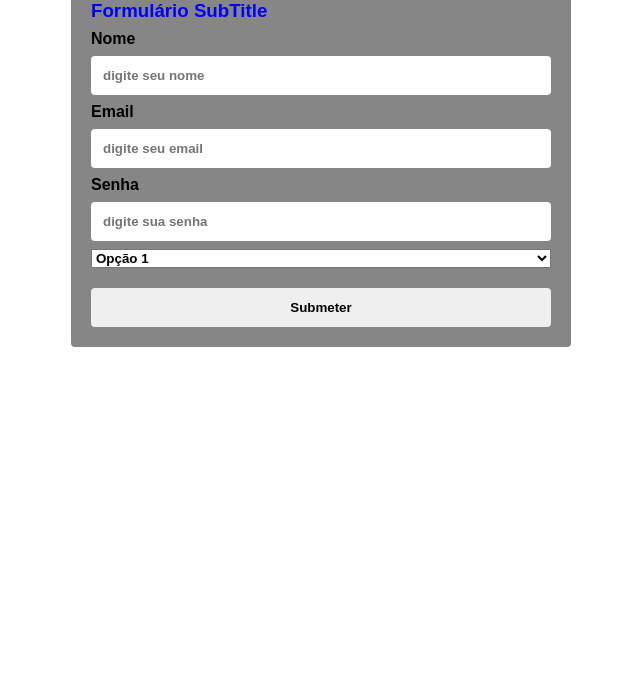
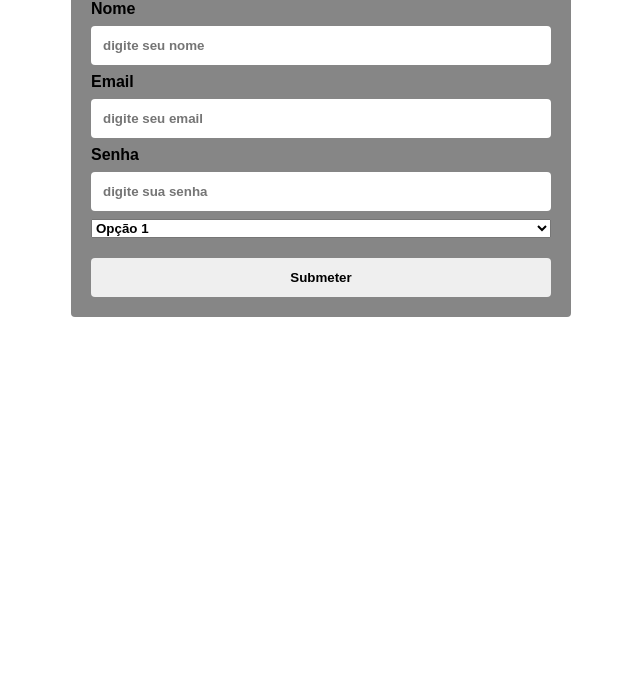
Before and after one commit to eltonapsantos10/new-form, a plain HTML site: page index.html in a window 1280 px wide. Shown: the part 115-800 px from the top of the page, without its empty margins (319-959 px from the left). Drawn offline with Linux system fonts and the light colour scheme.

Commit message:
revertendo o commit do teste enter

```diff
--- a/index.html
+++ b/index.html
@@ -12,7 +12,6 @@
     <form class="form-control">
 
         <h1>Novo Formulário 2023</h1>
-        <h3 class="subtitle-form">Formulário SubTitle</h3>
 
         <label class="label-form" for="name">Nome</label>
         <input class="input-form" id="name" type="text" placeholder="digite seu nome">
--- a/styles.css
+++ b/styles.css
@@ -21,10 +21,6 @@
 
 }
 
-.subtitle-form{
-    color: #0000ff;
-}
-
 .input-form{
     padding: 12px;
     border-radius: 4px;
```
